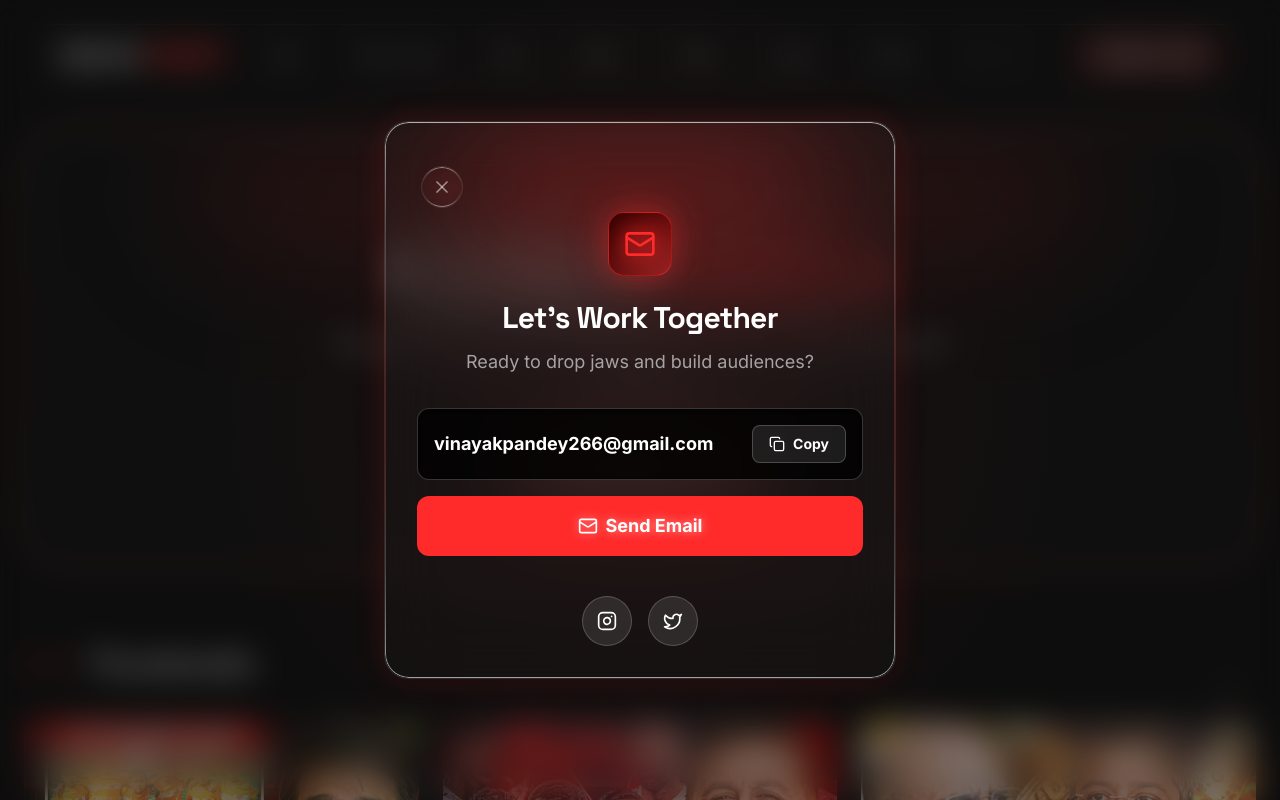
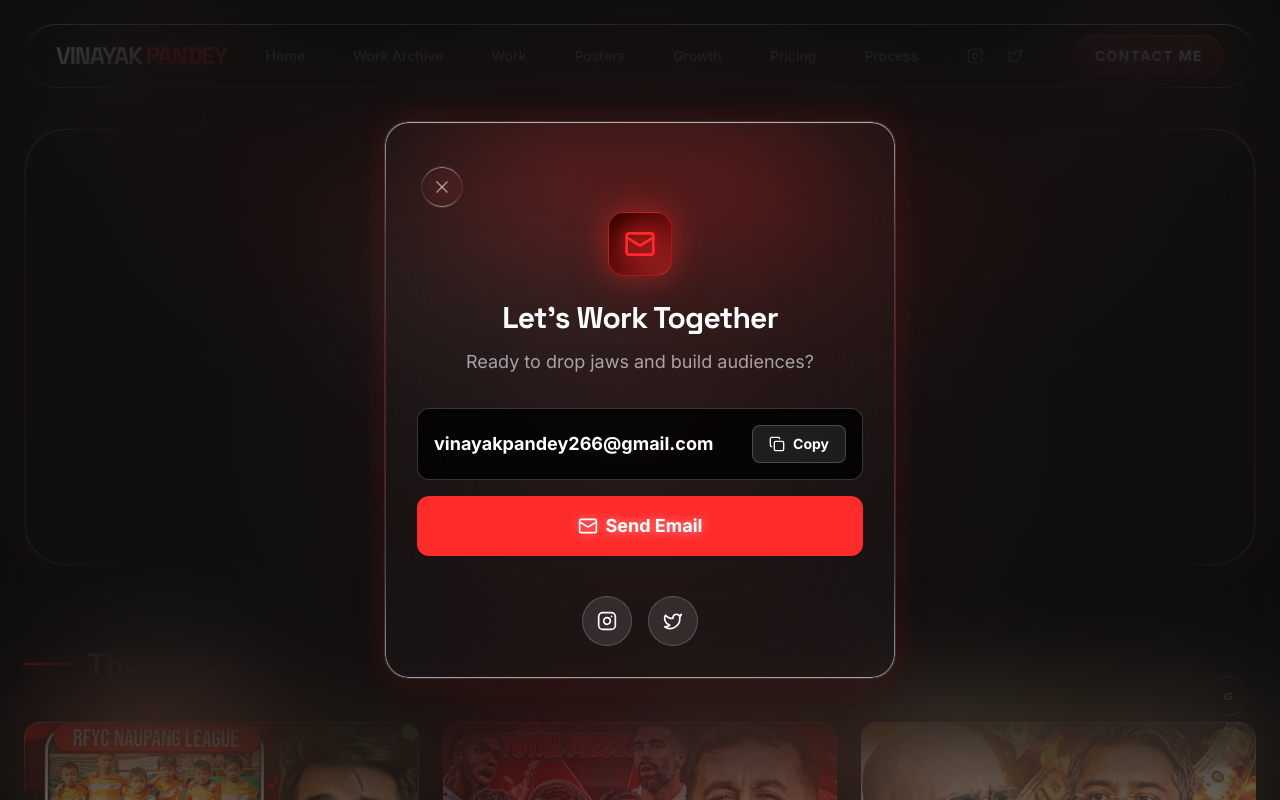
Before and after one commit to piyushtripathi9424/vinayak-portfolio, a React (Vite) app: page /work in a window 1280 px wide. Both pictures are taken after a click on the button "CONTACT ME". Shown: the top 800 px of the page. Built offline with nearby package versions, Linux system fonts and the light colour scheme.

Commit message:
style: increase blurriness in ContactModal

```diff
--- a/src/components/ContactModal.tsx
+++ b/src/components/ContactModal.tsx
@@ -83,8 +83,8 @@ export function ContactModal() {
               position: 'absolute',
               inset: 0,
               background: 'rgba(20, 20, 20, 0.55)',
-              backdropFilter: 'blur(16px)',
-              WebkitBackdropFilter: 'blur(16px)',
+              backdropFilter: 'blur(64px)',
+              WebkitBackdropFilter: 'blur(64px)',
               zIndex: 0,
             }}
           >
@@ -95,7 +95,7 @@ export function ContactModal() {
           {/* Modal Content - animating its own opacity and CSS blur variable for super smooth entry */}
           <motion.div
             initial={{ '--glass-blur': '0px', opacity: 0, y: 30, scale: 0.92 } as any}
-            animate={{ '--glass-blur': '30px', opacity: 1, y: 0, scale: 1 } as any}
+            animate={{ '--glass-blur': '60px', opacity: 1, y: 0, scale: 1 } as any}
             exit={{ '--glass-blur': '0px', opacity: 0, scale: 0.96, transition: { duration: 0.3, ease: 'easeIn' } } as any}
             transition={{
               opacity: { duration: 0.4, ease: "easeOut" },
```
